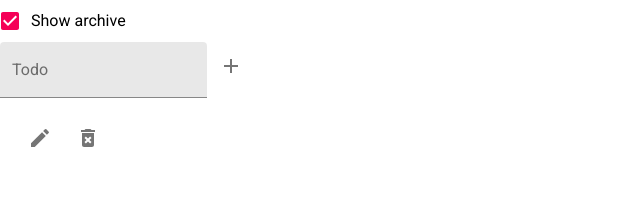
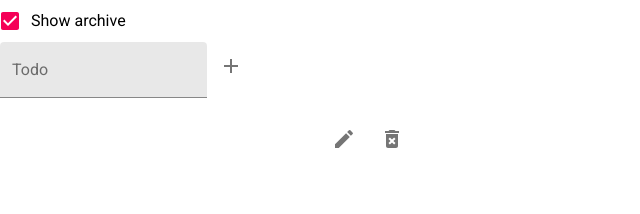
Before and after one commit to kendis-fit/todo, a React app: page / in a window 1280 px wide. Both pictures are taken after a click on the button 231 px from the left and 66 px from the top of the page. Shown: the top 214 px of the page, without its empty margins (0-640 px from the left). Built offline with nearby package versions, Linux system fonts and the light colour scheme.

Commit message:
update: visualisation todo

```diff
--- a/src/Components/TodoList/Todo/Todo.tsx
+++ b/src/Components/TodoList/Todo/Todo.tsx
@@ -1,8 +1,18 @@
 import React, { useState } from "react";
 import { Edit, Done, DeleteForever } from "@material-ui/icons";
-import { ListItem, IconButton, TextField, Typography } from "@material-ui/core";
+import { ListItem, IconButton, TextField, Typography, styled, Grid } from "@material-ui/core";
 
 import ITodo from "./Interfaces/ITodo";
+
+const TodoBox = styled(Grid)({
+    display: "flex",
+    flexDirection: "row",
+    alignItems: "center",
+    height: "50px",
+    width: "400px",
+    overflowX: "auto",
+    justifyContent: "space-between"
+});
 
 const Todo = (props: ITodo) => {
 
@@ -22,19 +32,23 @@ const Todo = (props: ITodo) => {
     return(
         <ListItem>
             {
-                updated ? <div>
+                updated ? <TodoBox>
                     <TextField
                         label="New name"
                         value={name}
+                        fullWidth
                         onChange={e => setName(e.currentTarget.value)}
                         />
                     <IconButton onClick={() => finishUpdate()}>
                         <Done />
                     </IconButton>
-                </div>
+                </TodoBox>
                 :
-                <div>
+                <TodoBox>
+                    <Grid style={{ overflowX: "auto", width: "300px" }}>
                         <Typography style={{ textDecoration: props.deleted ? "line-through" : "" }}>{props.name}</Typography>
+                    </Grid>
+                    <Grid>
                         {
                             !props.deleted && <>
                                 <IconButton onClick={() => startUpdate()}>
@@ -45,7 +59,8 @@ const Todo = (props: ITodo) => {
                                 </IconButton>
                             </>
                         }
-                </div>
+                    </Grid>
+                </TodoBox>
             }
         </ListItem>
     );
--- a/webpack.common.js
+++ b/webpack.common.js
@@ -6,9 +6,7 @@ module.exports = {
   entry: path.join(__dirname, "src", "index"),
   output: {
     path: path.join(__dirname, "dist"),
-    publicPath: "./",
-    filename: "bundle.[chunkhash].js",
-    chunkFilename: "[name].js"
+    filename: "bundle.[chunkhash].js"
   },
   module: {
     rules: [
--- a/webpack.prod.js
+++ b/webpack.prod.js
@@ -7,7 +7,6 @@ module.exports = merge(common, {
     mode: "production",
     output: {
         path: path.resolve(__dirname, "build"),
-        publicPath: "./",
-        filename: "bundle.js",
+        filename: "bundle.[chunkhash].js",
     }
 });
```
Lines whose indentation alone changed are shown as unchanged.
